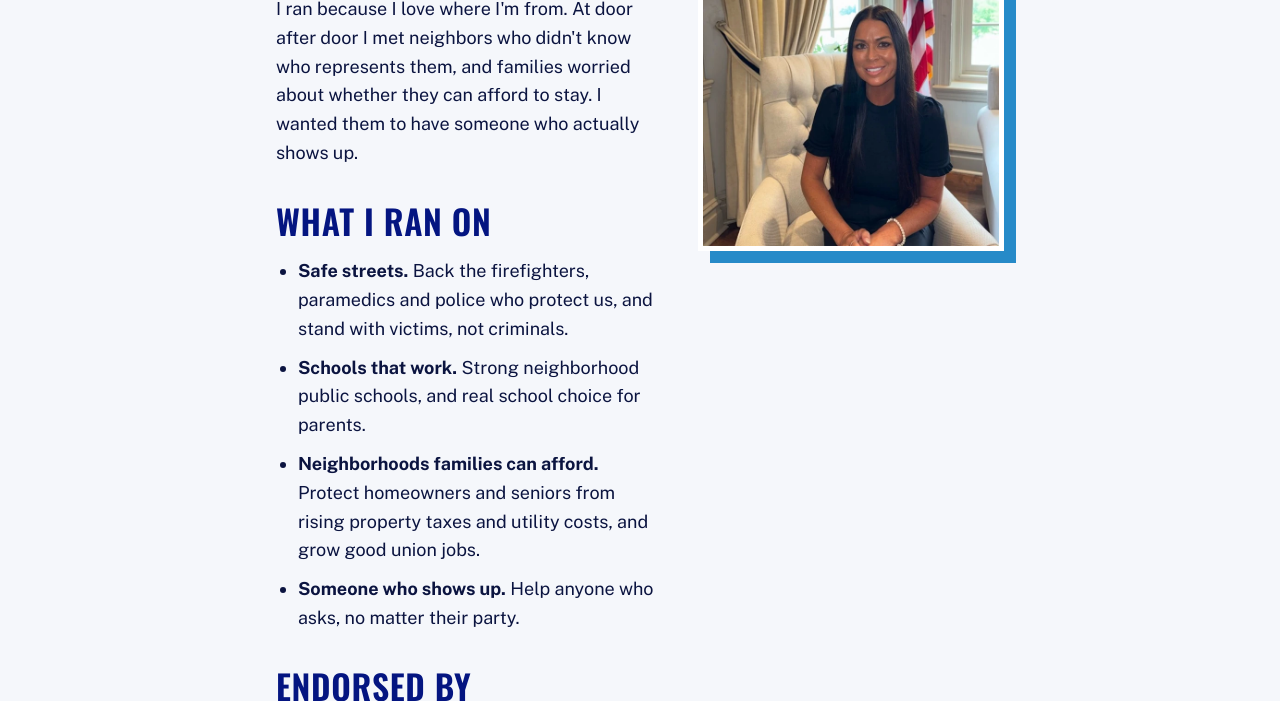
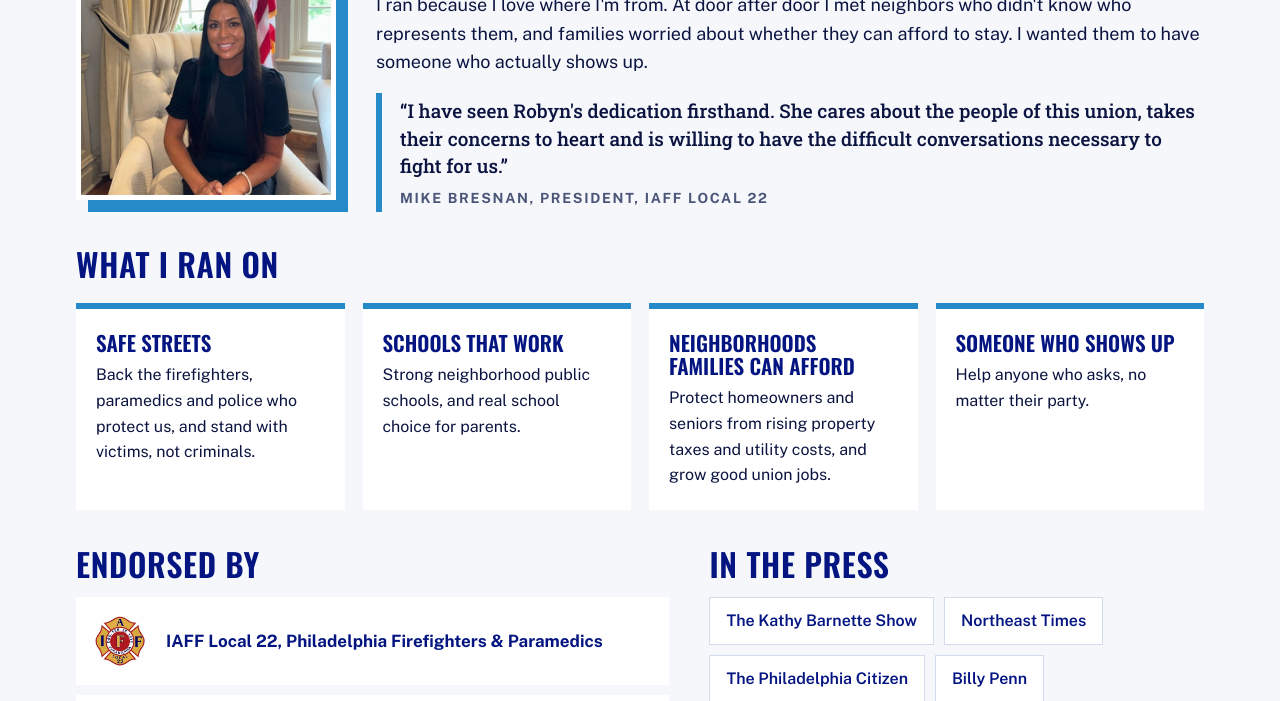
Before and after one commit to Robyn-Bird/Robyn_Bird, a plain HTML site: page campaign/index.html in a window 1280 px wide. Shown: the part 555-1256 px from the top of the page. Drawn offline with nearby package versions, Linux system fonts and the light colour scheme.

Commit message:
Campaign page: wider layout, platform as four cards, endorsements and press side by side
Co-Authored-By: Claude Opus 5.5 <noreply@anthropic.com>
Claude-Session: https://claude.ai/code/session_01MTQusFgF3rbRKsnAbt4MKq

```diff
--- a/assets/site.css
+++ b/assets/site.css
@@ -736,3 +736,36 @@ textarea:focus{outline:none;border-color:var(--sky);box-shadow:0 0 0 3px var(--s
   .rb2 .photo::before{inset:8px -8px -8px 8px}
   .rb2 .hero h1{font-size:clamp(38px,11vw,54px)}
 }
+/* campaign page, horizontal layout (Nov 13) */
+.rb-camp{background:var(--paper)}
+.rb-camp .wrap{display:flex;flex-direction:column;gap:22px;padding-block:56px 72px}
+.rb-camp h2{font-family:var(--font-display);font-weight:600;font-size:clamp(26px,3vw,32px);line-height:1.1;text-transform:uppercase;letter-spacing:.02em;color:var(--navy);margin:0}
+.rb-camp p{font-size:18px;margin:0}
+.rb-camp-intro{display:grid;grid-template-columns:260px minmax(0,1fr);gap:40px;align-items:start;margin-bottom:12px}
+.rb-camp-intro > div{display:flex;flex-direction:column;gap:16px}
+.rb-camp .rb-camp-photo{float:none;width:auto;margin:0!important}
+.rb-camp .pull{font-family:var(--font-slab);font-weight:500;font-size:19px;line-height:1.45;border-left:6px solid var(--sky);padding:4px 0 4px 18px;color:var(--ink)}
+.rb-camp .pull cite{display:block;margin-top:8px;font-family:var(--font-body);font-style:normal;font-weight:700;font-size:14px;color:var(--muted)}
+.rb-camp-cards{display:grid;grid-template-columns:repeat(4,minmax(0,1fr));gap:18px;margin-bottom:14px}
+.rb-camp-card{background:var(--white);border-top:6px solid var(--sky);padding:22px 20px;display:flex;flex-direction:column;gap:8px}
+.rb-camp-card h3{font-family:var(--font-display);font-weight:600;font-size:21px;text-transform:uppercase;line-height:1.1;color:var(--navy)}
+.rb-camp-card p{font-size:16px}
+.rb-camp-two{display:grid;grid-template-columns:1.2fr 1fr;gap:40px;margin-bottom:14px}
+.rb-camp-two > div{display:flex;flex-direction:column;gap:16px}
+.rb-camp .rb-endorse{flex-direction:column;gap:10px;margin:0}
+.rb-camp .rb-endorse figure{flex:none}
+.rb-chips{list-style:none;margin:0;padding:0;display:flex;flex-wrap:wrap;gap:10px}
+.rb-chips li{background:var(--white);border:1.5px solid var(--line);padding:10px 16px;font-weight:600;color:var(--navy);font-size:16px}
+.rb-camp .rb-letter{margin:0}
+.rb-camp .rb-letter p{margin:0 0 12px}
+@media (max-width:1000px){.rb-camp-cards{grid-template-columns:1fr 1fr}.rb-camp-two{grid-template-columns:1fr;gap:28px}}
+@media (max-width:640px){.rb-camp-intro{grid-template-columns:120px minmax(0,1fr);gap:18px}.rb-camp-cards{grid-template-columns:1fr}.rb-camp .wrap{padding-block:40px 56px}}
+@media (max-width:640px){
+  .rb-camp-intro{grid-template-columns:110px minmax(0,1fr);gap:14px 16px}
+  .rb-camp-intro > div{display:contents}
+  .rb-camp-intro .rb-camp-photo{grid-row:1/3}
+  .rb-camp-intro h2{grid-column:2;align-self:end}
+  .rb-camp-intro > div > p:not(.pull){grid-column:2;font-size:16px}
+  .rb-camp-intro .pull{grid-column:1/-1;font-size:17px}
+  .rb-camp-card{padding:16px 16px}
+}
--- a/campaign/index.html
+++ b/campaign/index.html
@@ -63,41 +63,49 @@
     </div>
   </section>
 
-  <section class="block issue rb-pri">
-    <div class="wrap prose">
-      <figure class="rb-camp-photo"><picture><source type="image/webp" srcset="../assets/robyn-bird-640.webp 640w, ../assets/robyn-bird-960.webp 960w" sizes="(max-width: 760px) 92vw, 320px"><img src="../assets/robyn-bird.jpg" alt="Robyn Bird, 2026 candidate for State Representative" width="960" height="960" loading="lazy"></picture></figure>
+  <section class="block rb-camp">
+    <div class="wrap">
+      <div class="rb-camp-intro">
+        <figure class="rb-camp-photo"><picture><source type="image/webp" srcset="../assets/robyn-bird-640.webp 640w, ../assets/robyn-bird-960.webp 960w" sizes="(max-width: 760px) 40vw, 260px"><img src="../assets/robyn-bird.jpg" alt="Robyn Bird, 2026 candidate for State Representative" width="960" height="960" loading="lazy"></picture></figure>
+        <div>
           <h2>Why I ran</h2>
           <p>I ran because I love where I'm from. At door after door I met neighbors who didn't know who represents them, and families worried about whether they can afford to stay. I wanted them to have someone who actually shows up.</p>
+          <p class="pull">“I have seen Robyn's dedication firsthand. She cares about the people of this union, takes their concerns to heart and is willing to have the difficult conversations necessary to fight for us.”<cite>Mike Bresnan, President, IAFF Local 22</cite></p>
+        </div>
+      </div>
 
       <h2>What I ran on</h2>
-      <ul class="rb-list">
-        <li><strong>Safe streets.</strong> Back the firefighters, paramedics and police who protect us, and stand with victims, not criminals.</li>
-        <li><strong>Schools that work.</strong> Strong neighborhood public schools, and real school choice for parents.</li>
-        <li><strong>Neighborhoods families can afford.</strong> Protect homeowners and seniors from rising property taxes and utility costs, and grow good union jobs.</li>
-        <li><strong>Someone who shows up.</strong> Help anyone who asks, no matter their party.</li>
-      </ul>
+      <div class="rb-camp-cards">
+        <div class="rb-camp-card"><h3>Safe streets</h3><p>Back the firefighters, paramedics and police who protect us, and stand with victims, not criminals.</p></div>
+        <div class="rb-camp-card"><h3>Schools that work</h3><p>Strong neighborhood public schools, and real school choice for parents.</p></div>
+        <div class="rb-camp-card"><h3>Neighborhoods families can afford</h3><p>Protect homeowners and seniors from rising property taxes and utility costs, and grow good union jobs.</p></div>
+        <div class="rb-camp-card"><h3>Someone who shows up</h3><p>Help anyone who asks, no matter their party.</p></div>
+      </div>
 
+      <div class="rb-camp-two">
+        <div>
           <h2>Endorsed by</h2>
           <div class="rb-endorse">
             <figure><img src="../assets/iaff-local-22.jpg" alt="IAFF Local 22" width="120" height="120" loading="lazy"><figcaption>IAFF Local&nbsp;22, Philadelphia Firefighters &amp; Paramedics</figcaption></figure>
             <figure><img src="../assets/ppffa-logo.png" alt="PA Professional Fire Fighters Association" width="120" height="120" loading="lazy"><figcaption>PA Professional Fire Fighters Association</figcaption></figure>
             <figure class="rb-endorse-text"><figcaption>PA Young Republicans</figcaption></figure>
           </div>
-      <p class="pull">“I have seen Robyn's dedication firsthand. She cares about the people of this union, takes their concerns to heart and is willing to have the difficult conversations necessary to fight for us.”<cite>Mike Bresnan, President, IAFF Local 22</cite></p>
-
+        </div>
+        <div>
           <h2>In the press</h2>
-      <ul class="rb-list">
+          <ul class="rb-chips">
             <li>The Kathy Barnette Show</li>
             <li>Northeast Times</li>
             <li>The Philadelphia Citizen</li>
             <li>Billy Penn</li>
           </ul>
+        </div>
+      </div>
 
       <h2>Thank you</h2>
       <div class="rb-letter">
         <p>I ran because I love where I'm from, and I still do. To every voter, neighbor, friend and donor who opened your door, took a sign, gave what you could or stopped me on the street to talk: thank you. To the firefighters and paramedics of Local&nbsp;22, who had my back from day one: I'll never forget it.</p>
-        <p>I heard you at every door. You want safe streets, good schools and someone who actually shows up. That doesn't stop because an election did.</p>
-        <p><strong>I'm not going anywhere.</strong></p>
+        <p>I heard you at every door. You want safe streets, good schools and someone who actually shows up. That doesn't stop because an election did. <strong>I'm not going anywhere.</strong></p>
         <p class="sig"><img src="../assets/email/signature-robyn.png" alt="&ndash; Robyn" width="189" height="63"></p>
       </div>
       <p><a class="rb-link rb-link-navy" href="https://www.voterobynbird.com/" target="_blank" rel="noopener">The campaign website</a></p>
```
Also changed, not shown: 1 other file. Lines whose indentation alone changed are shown as unchanged.
